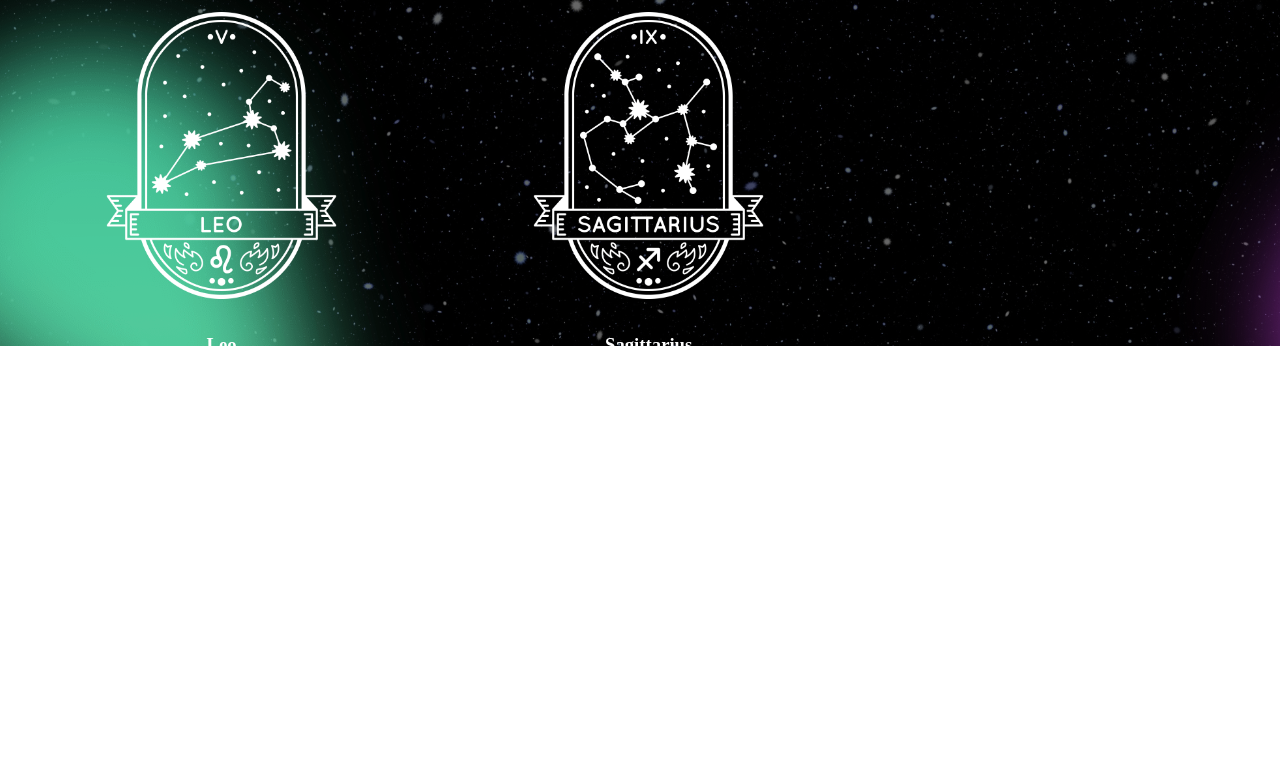
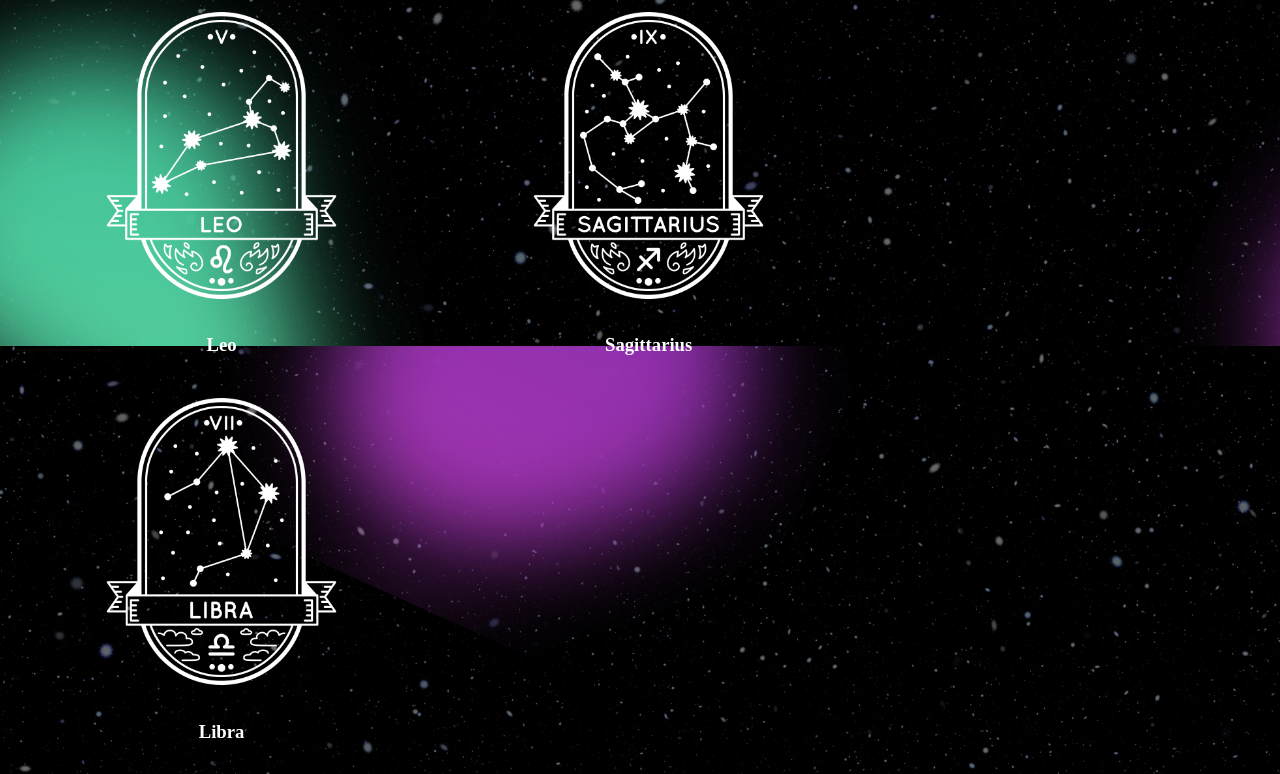
Before and after one commit to jtcuyugan/lab2, a PHP site: page / in a window 1280 px wide. Shown: the part 734-1508 px from the top of the page. Run offline with PHP 8.4, Linux system fonts and the light colour scheme.

Commit message:
Update index.css

```diff
--- a/week3/css/index.css
+++ b/week3/css/index.css
@@ -14,8 +14,6 @@
   }
  body{
    background-image:url('images/astronaut.png');
-   background-repeat: no-repeat;
-   background-attachment: fixed;
    text-align: center;
    color: white;
   }
```
